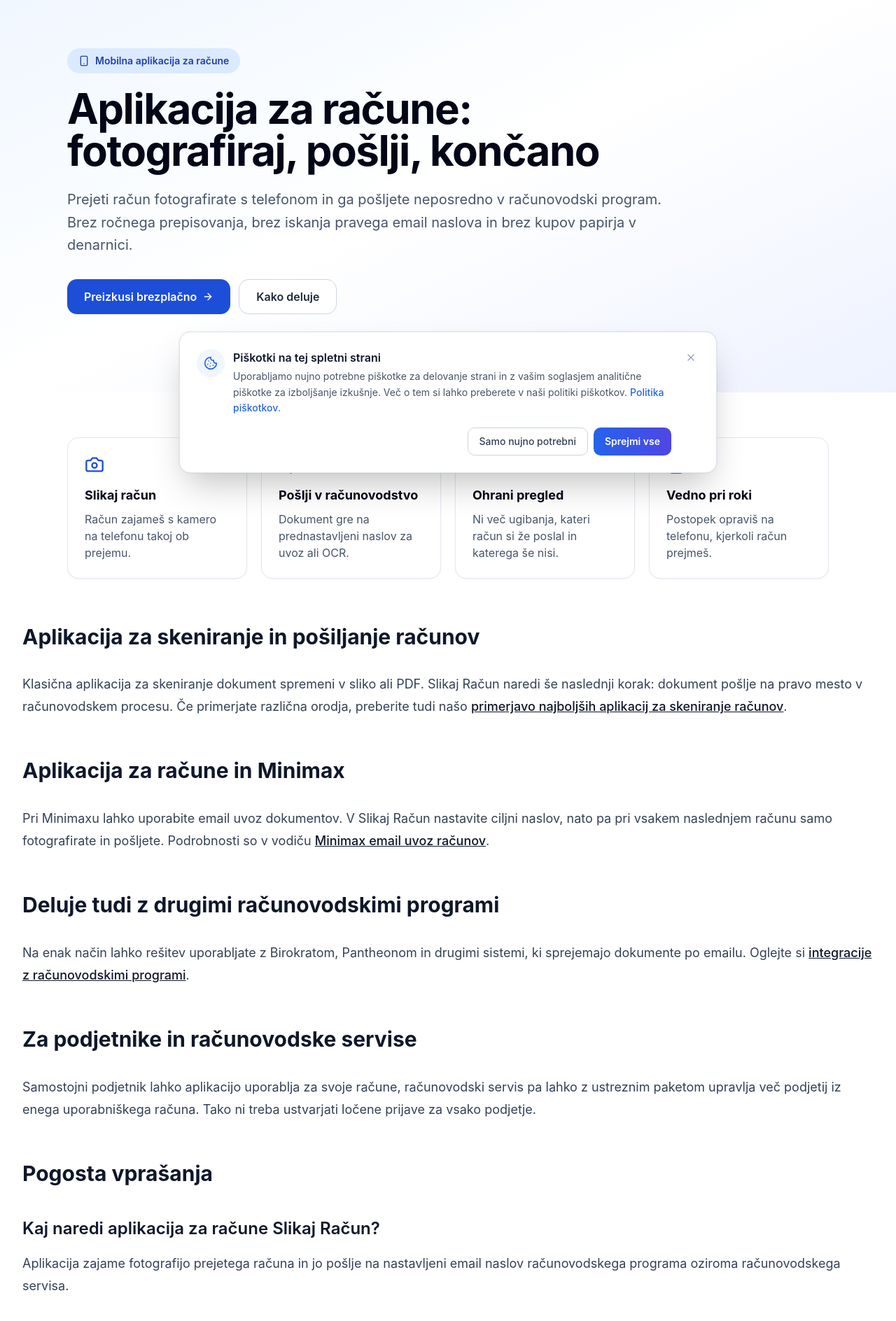
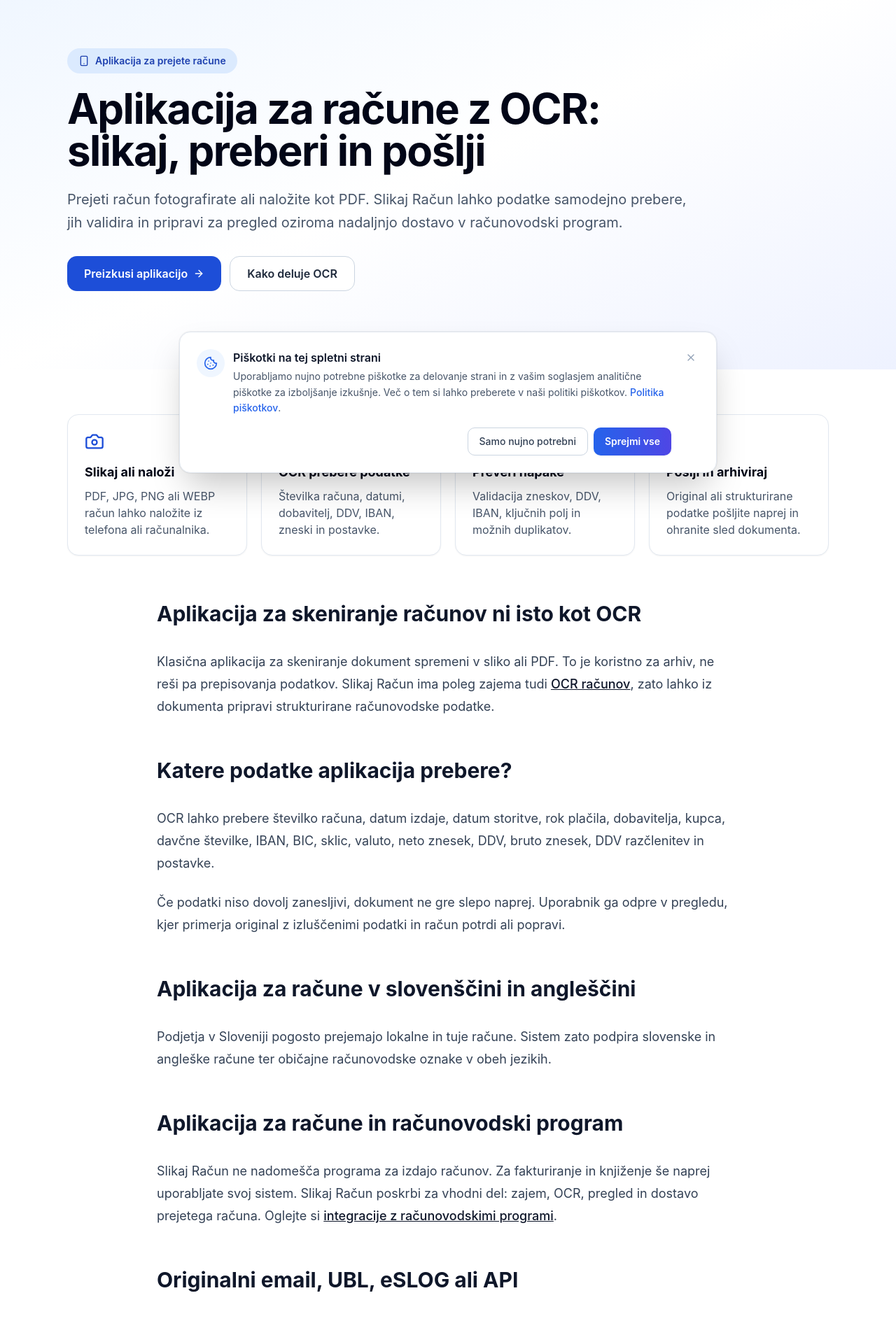
Before and after one commit to pako999/invoice-picture, a Next.js app: page /aplikacija-za-racune in a window 1280 px wide. Shown: the part 100-1988 px from the top of the page at 70% size. Built offline with nearby package versions, Linux system fonts and the light colour scheme; no server answers.

Commit message:
SEO: update invoice app page for built-in OCR extraction

```diff
--- a/app/aplikacija-za-racune/page.tsx
+++ b/app/aplikacija-za-racune/page.tsx
@@ -1,113 +1,102 @@
 import Link from "next/link";
 import type { Metadata } from "next";
-import { ArrowRight, Smartphone, Camera, Send, Archive } from "lucide-react";
+import { ArrowRight, Smartphone, Camera, ScanText, Archive, ShieldCheck } from "lucide-react";
 
 export const metadata: Metadata = {
-  title: "Aplikacija za račune: slikaj in pošlji račun v računovodstvo",
-  description: "Mobilna aplikacija za račune za iPhone in Android. Fotografirajte prejeti račun in ga v nekaj sekundah pošljite v Minimax, Birokrat, Pantheon ali drug računovodski program.",
+  title: "Aplikacija za račune z OCR: skeniranje in ekstrakcija podatkov",
+  description: "Aplikacija za račune za slovenska podjetja: fotografirajte ali naložite PDF, OCR prebere podatke računa, jih preveri in pripravi za računovodski program, UBL, eSLOG ali API.",
   alternates: { canonical: "/aplikacija-za-racune" },
   openGraph: {
-    title: "Aplikacija za račune – Slikaj Račun",
-    description: "Fotografirajte prejeti račun in ga hitro pošljite v svoj računovodski program.",
+    title: "Aplikacija za račune z OCR – Slikaj Račun",
+    description: "Skeniranje, OCR ekstrakcija, validacija in pošiljanje prejetih računov v računovodski workflow.",
     url: "https://www.posljiracun.si/aplikacija-za-racune",
     type: "website",
   },
 };
 
 const faq = [
-  { q: "Kaj naredi aplikacija za račune Slikaj Račun?", a: "Aplikacija zajame fotografijo prejetega računa in jo pošlje na nastavljeni email naslov računovodskega programa oziroma računovodskega servisa." },
-  { q: "Ali aplikacija deluje na telefonu?", a: "Da. Namenjena je hitremu delu na telefonu, zato lahko račun uredite takoj, ko ga prejmete." },
-  { q: "Ali potrebujem nov računovodski program?", a: "Ne. Slikaj Račun je dodatek k programu, ki ga že uporabljate, na primer Minimax, Birokrat ali Pantheon." },
-  { q: "Ali lahko skeniram več računov?", a: "Da. Aplikacija je namenjena rednemu zajemu in pošiljanju prejetih računov, plačljivi paketi pa omogočajo večji obseg in uporabo za več podjetij." },
+  { q: "Kaj naredi aplikacija za račune Slikaj Račun?", a: "Aplikacija zajame ali sprejme prejeti račun, lahko izvede OCR ekstrakcijo računovodskih podatkov, preveri ključne vrednosti in dokument oziroma potrjene podatke pošlje v nastavljen računovodski workflow." },
+  { q: "Ali aplikacija zna sama prebrati račun?", a: "Da. Pri OCR obdelavi prebere med drugim številko računa, datume, dobavitelja, DDV številko, IBAN, neto, DDV, bruto znesek in postavke." },
+  { q: "Ali aplikacija deluje za slovenske in angleške račune?", a: "Da. OCR workflow je namenjen računom v slovenščini in angleščini ter pogostim mednarodnim oznakam." },
+  { q: "Ali potrebujem nov računovodski program?", a: "Ne. Slikaj Račun dopolnjuje program, ki ga že uporabljate. Original ali potrjene strukturirane podatke pošljete naprej v obstoječi proces." },
+  { q: "Ali lahko naložim več računov?", a: "Da. Aplikacija podpira množični upload več dokumentov in upravljanje več podjetij, odvisno od paketa." },
 ];
 
 export default function AplikacijaZaRacunePage() {
   const faqJsonLd = {
     "@context": "https://schema.org",
     "@type": "FAQPage",
-    mainEntity: faq.map((item) => ({
-      "@type": "Question",
-      name: item.q,
-      acceptedAnswer: { "@type": "Answer", text: item.a },
-    })),
+    mainEntity: faq.map((item) => ({ "@type": "Question", name: item.q, acceptedAnswer: { "@type": "Answer", text: item.a } })),
+  };
+  const softwareJsonLd = {
+    "@context": "https://schema.org",
+    "@type": "SoftwareApplication",
+    name: "Slikaj Račun",
+    applicationCategory: "BusinessApplication",
+    operatingSystem: "Web",
+    inLanguage: ["sl-SI", "en"],
+    url: "https://www.posljiracun.si/aplikacija-za-racune",
+    featureList: ["skeniranje računov", "OCR računov", "ekstrakcija podatkov", "validacija DDV in IBAN", "UBL", "eSLOG", "API"],
   };
 
   return (
     <main className="min-h-screen bg-white">
       <script type="application/ld+json" dangerouslySetInnerHTML={{ __html: JSON.stringify(faqJsonLd) }} />
+      <script type="application/ld+json" dangerouslySetInnerHTML={{ __html: JSON.stringify(softwareJsonLd) }} />
 
       <section className="bg-gradient-to-br from-blue-50 via-white to-indigo-50">
-        <div className="max-w-6xl mx-auto px-4 sm:px-6 lg:px-8 py-20 sm:py-28">
+        <div className="mx-auto max-w-6xl px-4 py-20 sm:px-6 sm:py-28 lg:px-8">
           <div className="max-w-4xl">
-            <div className="inline-flex items-center gap-2 rounded-full bg-blue-100 px-4 py-2 text-sm font-semibold text-blue-800 mb-5">
-              <Smartphone className="w-4 h-4" /> Mobilna aplikacija za račune
-            </div>
-            <h1 className="text-4xl sm:text-6xl font-bold tracking-tight text-slate-950 mb-6">
-              Aplikacija za račune: fotografiraj, pošlji, končano
-            </h1>
-            <p className="text-xl text-slate-600 leading-relaxed mb-8">
-              Prejeti račun fotografirate s telefonom in ga pošljete neposredno v računovodski program. Brez ročnega prepisovanja, brez iskanja pravega email naslova in brez kupov papirja v denarnici.
-            </p>
+            <div className="mb-5 inline-flex items-center gap-2 rounded-full bg-blue-100 px-4 py-2 text-sm font-semibold text-blue-800"><Smartphone className="h-4 w-4" /> Aplikacija za prejete račune</div>
+            <h1 className="mb-6 text-4xl font-bold tracking-tight text-slate-950 sm:text-6xl">Aplikacija za račune z OCR: slikaj, preberi in pošlji</h1>
+            <p className="mb-8 text-xl leading-relaxed text-slate-600">Prejeti račun fotografirate ali naložite kot PDF. Slikaj Račun lahko podatke samodejno prebere, jih validira in pripravi za pregled oziroma nadaljnjo dostavo v računovodski program.</p>
             <div className="flex flex-wrap gap-3">
-              <Link href="/sign-up" className="inline-flex items-center gap-2 rounded-xl bg-blue-700 px-6 py-3 text-white font-semibold hover:bg-blue-800">
-                Preizkusi brezplačno <ArrowRight className="w-4 h-4" />
-              </Link>
-              <Link href="/kako-deluje" className="inline-flex items-center rounded-xl border border-slate-300 bg-white px-6 py-3 font-semibold text-slate-800 hover:bg-slate-50">
-                Kako deluje
-              </Link>
+              <Link href="/sign-up" className="inline-flex items-center gap-2 rounded-xl bg-blue-700 px-6 py-3 font-semibold text-white hover:bg-blue-800">Preizkusi aplikacijo <ArrowRight className="h-4 w-4" /></Link>
+              <Link href="/ocr-racunov" className="inline-flex items-center rounded-xl border border-slate-300 bg-white px-6 py-3 font-semibold text-slate-800 hover:bg-slate-50">Kako deluje OCR</Link>
             </div>
           </div>
         </div>
       </section>
 
-      <section className="max-w-6xl mx-auto px-4 sm:px-6 lg:px-8 py-16">
-        <div className="grid sm:grid-cols-2 lg:grid-cols-4 gap-5">
-          <Feature icon={<Camera className="w-7 h-7" />} title="Slikaj račun" text="Račun zajameš s kamero na telefonu takoj ob prejemu." />
-          <Feature icon={<Send className="w-7 h-7" />} title="Pošlji v računovodstvo" text="Dokument gre na prednastavljeni naslov za uvoz ali OCR." />
-          <Feature icon={<Archive className="w-7 h-7" />} title="Ohrani pregled" text="Ni več ugibanja, kateri račun si že poslal in katerega še nisi." />
-          <Feature icon={<Smartphone className="w-7 h-7" />} title="Vedno pri roki" text="Postopek opraviš na telefonu, kjerkoli račun prejmeš." />
+      <section className="mx-auto max-w-6xl px-4 py-16 sm:px-6 lg:px-8">
+        <div className="grid gap-5 sm:grid-cols-2 lg:grid-cols-4">
+          <Feature icon={<Camera className="h-7 w-7" />} title="Slikaj ali naloži" text="PDF, JPG, PNG ali WEBP račun lahko naložite iz telefona ali računalnika." />
+          <Feature icon={<ScanText className="h-7 w-7" />} title="OCR prebere podatke" text="Številka računa, datumi, dobavitelj, DDV, IBAN, zneski in postavke." />
+          <Feature icon={<ShieldCheck className="h-7 w-7" />} title="Preveri napake" text="Validacija zneskov, DDV, IBAN, ključnih polj in možnih duplikatov." />
+          <Feature icon={<Archive className="h-7 w-7" />} title="Pošlji in arhiviraj" text="Original ali strukturirane podatke pošljite naprej in ohranite sled dokumenta." />
         </div>
       </section>
 
-      <article className="max-w-4xl mx-auto px-4 sm:px-6 lg:px-8 pb-20 prose prose-slate prose-lg max-w-none">
-        <h2>Aplikacija za skeniranje in pošiljanje računov</h2>
-        <p>
-          Klasična aplikacija za skeniranje dokument spremeni v sliko ali PDF. Slikaj Račun naredi še naslednji korak: dokument pošlje na pravo mesto v računovodskem procesu. Če primerjate različna orodja, preberite tudi našo <Link href="/blog/najboljse-aplikacije-za-skeniranje-racunov">primerjavo najboljših aplikacij za skeniranje računov</Link>.
-        </p>
+      <article className="prose prose-slate prose-lg mx-auto max-w-4xl px-4 pb-20 sm:px-6 lg:px-8">
+        <h2>Aplikacija za skeniranje računov ni isto kot OCR</h2>
+        <p>Klasična aplikacija za skeniranje dokument spremeni v sliko ali PDF. To je koristno za arhiv, ne reši pa prepisovanja podatkov. Slikaj Račun ima poleg zajema tudi <Link href="/ocr-racunov">OCR računov</Link>, zato lahko iz dokumenta pripravi strukturirane računovodske podatke.</p>
 
-        <h2>Aplikacija za račune in Minimax</h2>
-        <p>
-          Pri Minimaxu lahko uporabite email uvoz dokumentov. V Slikaj Račun nastavite ciljni naslov, nato pa pri vsakem naslednjem računu samo fotografirate in pošljete. Podrobnosti so v vodiču <Link href="/blog/minimax-email-uvoz-racunov">Minimax email uvoz računov</Link>.
-        </p>
+        <h2>Katere podatke aplikacija prebere?</h2>
+        <p>OCR lahko prebere številko računa, datum izdaje, datum storitve, rok plačila, dobavitelja, kupca, davčne številke, IBAN, BIC, sklic, valuto, neto znesek, DDV, bruto znesek, DDV razčlenitev in postavke.</p>
+        <p>Če podatki niso dovolj zanesljivi, dokument ne gre slepo naprej. Uporabnik ga odpre v pregledu, kjer primerja original z izluščenimi podatki in račun potrdi ali popravi.</p>
 
-        <h2>Deluje tudi z drugimi računovodskimi programi</h2>
-        <p>
-          Na enak način lahko rešitev uporabljate z Birokratom, Pantheonom in drugimi sistemi, ki sprejemajo dokumente po emailu. Oglejte si <Link href="/integracije">integracije z računovodskimi programi</Link>.
-        </p>
+        <h2>Aplikacija za račune v slovenščini in angleščini</h2>
+        <p>Podjetja v Sloveniji pogosto prejemajo lokalne in tuje račune. Sistem zato podpira slovenske in angleške račune ter običajne računovodske oznake v obeh jezikih.</p>
+
+        <h2>Aplikacija za račune in računovodski program</h2>
+        <p>Slikaj Račun ne nadomešča programa za izdajo računov. Za fakturiranje in knjiženje še naprej uporabljate svoj sistem. Slikaj Račun poskrbi za vhodni del: zajem, OCR, pregled in dostavo prejetega računa. Oglejte si <Link href="/integracije">integracije z računovodskimi programi</Link>.</p>
+
+        <h2>Originalni email, UBL, eSLOG ali API</h2>
+        <p>Najenostavneje je originalni PDF ali sliko poslati na uvozni email. Pri strukturiranem workflowu pa je mogoče potrjene podatke uporabiti za UBL 2.1, eSLOG 2.0 ali JSON API dostavo.</p>
 
         <h2>Za podjetnike in računovodske servise</h2>
-        <p>
-          Samostojni podjetnik lahko aplikacijo uporablja za svoje račune, računovodski servis pa lahko z ustreznim paketom upravlja več podjetij iz enega uporabniškega računa. Tako ni treba ustvarjati ločene prijave za vsako podjetje.
-        </p>
+        <p>Posamezno podjetje lahko z aplikacijo obdeluje svoje prejete račune, računovodski servis pa lahko z višjim paketom upravlja več podjetij iz enega uporabniškega računa. Vsako podjetje ima lahko svoj ciljni email oziroma način dostave.</p>
+
+        <h2>Primerjava aplikacij za skeniranje računov</h2>
+        <p>Če primerjate Microsoft Lens, Adobe Scan, mednarodne receipt-capture rešitve in specializiran OCR za računovodstvo, preberite naš vodič <Link href="/blog/najboljse-aplikacije-za-skeniranje-racunov">aplikacija za skeniranje računov + OCR</Link>.</p>
 
         <h2>Pogosta vprašanja</h2>
-        {faq.map((item) => (
-          <div key={item.q}>
-            <h3>{item.q}</h3>
-            <p>{item.a}</p>
-          </div>
-        ))}
+        {faq.map((item) => <section key={item.q}><h3>{item.q}</h3><p>{item.a}</p></section>)}
       </article>
     </main>
   );
 }
 
 function Feature({ icon, title, text }: { icon: React.ReactNode; title: string; text: string }) {
-  return (
-    <div className="rounded-2xl border border-slate-200 bg-white p-6 shadow-sm">
-      <div className="text-blue-700 mb-4">{icon}</div>
-      <h2 className="text-lg font-bold text-slate-950 mb-2">{title}</h2>
-      <p className="text-slate-600">{text}</p>
-    </div>
-  );
+  return <div className="rounded-2xl border border-slate-200 bg-white p-6 shadow-sm"><div className="mb-4 text-blue-700">{icon}</div><h2 className="mb-2 text-lg font-bold text-slate-950">{title}</h2><p className="text-slate-600">{text}</p></div>;
 }
```
